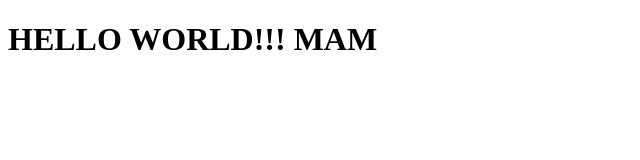
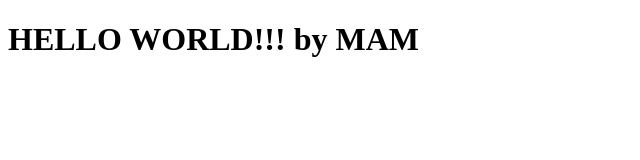
Before and after one commit to si1718/si1718-mam-sandbox, a website: page index.html in a window 1280 px wide. Shown: the whole page, without its empty margins (0-640 px from the left). Drawn offline with Linux system fonts and the light colour scheme.

Commit message:
Change in index.html: from 'HELLO WORLDgit add .! MAM'  to  HELLO WORLDgit add .! by MAM', because of teacher has changed the problem statement

```diff
--- a/index.html
+++ b/index.html
@@ -6,7 +6,7 @@
 
     <body>
 
-        <h1>HELLO WORLD!!! MAM</h1>
+        <h1>HELLO WORLD!!! by MAM</h1>
 
     </body>
 </html>
```
